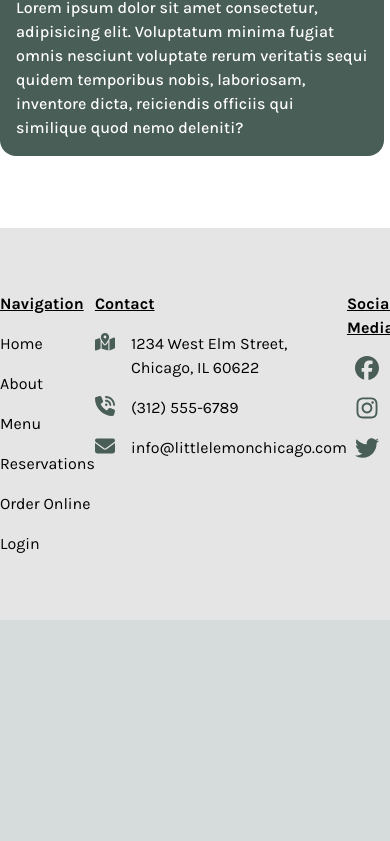
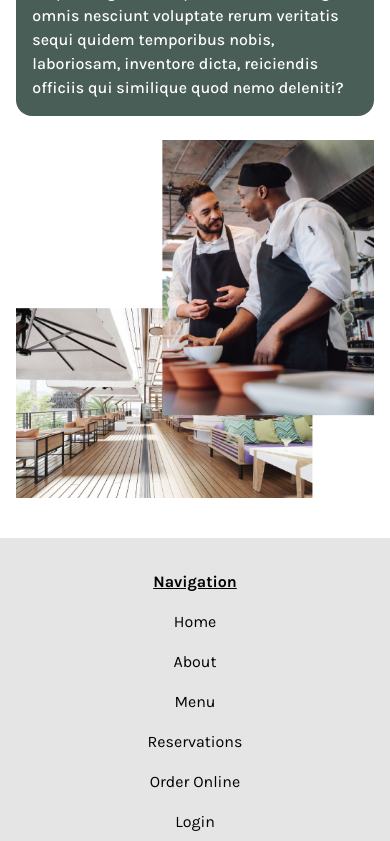
Before and after one commit to MaxCodeCraft/little-lemon, a Next.js app: page / in a window 390 px wide. Shown: the part 4026-4867 px from the top of the page. Before the commit the page ends 4646 px from the top, so only its background shows below. Built offline with nearby package versions, Linux system fonts and the light colour scheme; a web font is replaced by a local one.

Commit message:
(feat) make the entire home page, header and footer responsive

```diff
--- a/src/components/cards/TestimonialCard.js
+++ b/src/components/cards/TestimonialCard.js
@@ -35,7 +35,7 @@ export default function TestimonialCard(props) {
           height={112}
           className="h-28 w-28 rounded-full"
         />
-        <p className="w-80">{`"${props.review.slice(0, 150)}"`}</p>
+        <p className="w-72 lg:w-80">{`"${props.review.slice(0, 150)}"`}</p>
       </div>
       <p className="cursor-pointer font-bold underline">{props.username}</p>
     </div>
--- a/src/components/links/LogoLarge.js
+++ b/src/components/links/LogoLarge.js
@@ -9,6 +9,7 @@ export default function LogoLarge() {
         width={153}
         height={253}
         alt="Little Lemon restaurant logo"
+        className="hidden lg:block"
       />
     </Link>
   );
--- a/src/components/navigation/Footer.js
+++ b/src/components/navigation/Footer.js
@@ -14,10 +14,10 @@ import { FontAwesomeIcon } from "@fortawesome/react-fontawesome";
 
 export default function Footer() {
   return (
-    <div className="flex w-screen justify-center bg-neutral-200 py-16">
-      <div className="flex w-full max-w-5xl justify-between">
+    <div className="flex w-screen justify-center bg-neutral-200 pb-8 lg:py-16">
+      <div className="flex w-11/12 flex-col gap-8 lg:w-full lg:max-w-5xl lg:flex-row lg:justify-between">
         <LogoLarge />
-        <div className="flex flex-col gap-4">
+        <div className="flex flex-col items-center gap-4 lg:items-start">
           <h5 className="font-bold underline">Navigation</h5>
           <Link
             href={"/"}
@@ -56,7 +56,7 @@ export default function Footer() {
             Login
           </Link>
         </div>
-        <div className="flex flex-col gap-4">
+        <div className="flex flex-col items-center gap-4 lg:items-start">
           <h5 className="font-bold underline">Contact</h5>
           <div className="flex items-start gap-4">
             <FontAwesomeIcon
@@ -87,8 +87,9 @@ export default function Footer() {
             <p>info@littlelemonchicago.com</p>
           </div>
         </div>
-        <div className="flex flex-col gap-4">
+        <div className="flex flex-col items-center gap-4 lg:items-start">
           <h5 className="font-bold underline">Social Medias</h5>
+          <div className="flex lg:flex-col lg:gap-4">
             <FontAwesomeIcon
               icon={faFacebook}
               size="xl"
@@ -107,5 +108,6 @@ export default function Footer() {
           </div>
         </div>
       </div>
+    </div>
   );
 }
--- a/src/components/sections/About.js
+++ b/src/components/sections/About.js
@@ -3,22 +3,22 @@ import Image from "next/image";
 export default function About() {
   return (
     <div id="about" className="flex w-screen justify-center bg-white py-10">
-      <div className="flex w-full max-w-5xl flex-wrap">
-        <div className="flex w-1/2 flex-col justify-around py-8">
+      <div className="flex w-11/12 flex-col lg:w-full lg:max-w-5xl lg:flex-row">
+        <div className="flex h-96 w-full flex-col justify-around py-8 lg:h-auto lg:w-1/2">
           <div className="flex flex-col font-markazi">
             <h1 className="text-7xl font-medium text-primaryYellow">
               About us
             </h1>
             <h3 className="text-4xl">Grandma would be proud!</h3>
           </div>
-          <p className="w-96 rounded-2xl bg-primaryGreen p-4 font-medium text-white">
+          <p className="rounded-2xl bg-primaryGreen p-4 font-medium text-white lg:w-96">
             Lorem ipsum dolor sit amet consectetur, adipisicing elit. Voluptatum
             minima fugiat omnis nesciunt voluptate rerum veritatis sequi quidem
             temporibus nobis, laboriosam, inventore dicta, reiciendis officiis
             qui similique quod nemo deleniti?
           </p>
         </div>
-        <div className="w-1/2">
+        <div className="w-full lg:w-1/2">
           <Image
             src={"/static/img/marioadrian.png"}
             width={500}
--- a/src/components/sections/Highlights.js
+++ b/src/components/sections/Highlights.js
@@ -24,7 +24,9 @@ export default function Highlights() {
           </h3>
           <YellowButton text={"Online Menu"} url={"/menu"} />
         </div>
-        <div className="flex w-full flex-wrap gap-8">{specials}</div>
+        <div className="flex w-full flex-col items-center gap-8 lg:flex-row">
+          {specials}
+        </div>
       </div>
     </div>
   );
--- a/src/components/sections/Testimonials.js
+++ b/src/components/sections/Testimonials.js
@@ -16,7 +16,7 @@ const testimonials = userRatings.map((rating) => {
 export default function Testimonials() {
   return (
     <div className="flex w-screen justify-center bg-primaryGreen py-10">
-      <div className="flex w-full max-w-5xl flex-col items-center gap-8 py-8">
+      <div className="flex w-11/12 flex-col items-center gap-8 py-8 lg:w-full lg:max-w-5xl">
         <h3 className="font-markazi text-5xl text-primaryYellow lg:text-7xl">
           Testimonials
         </h3>
```
Lines whose indentation alone changed are shown as unchanged.
